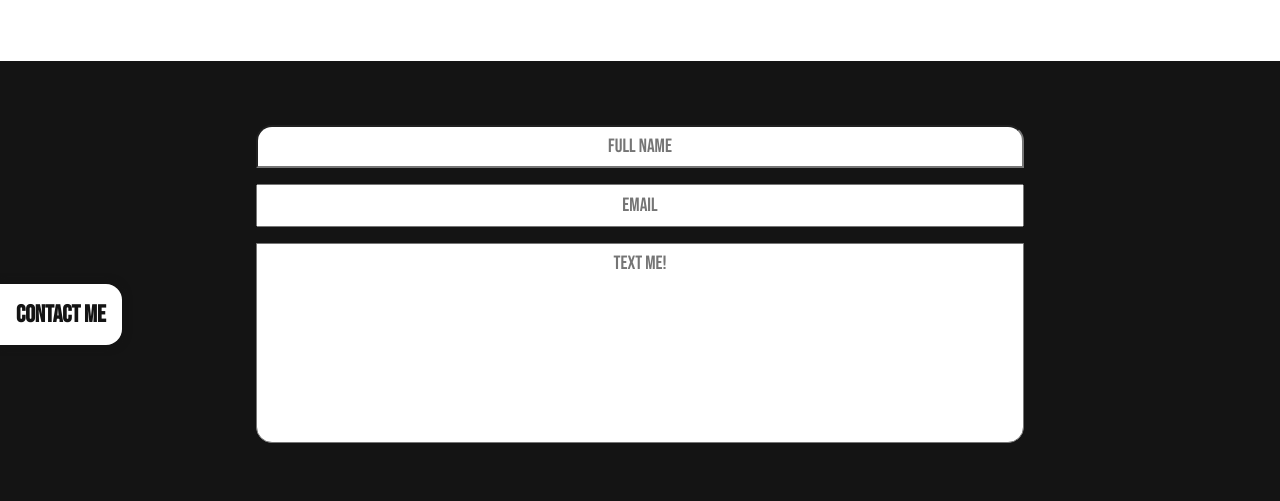
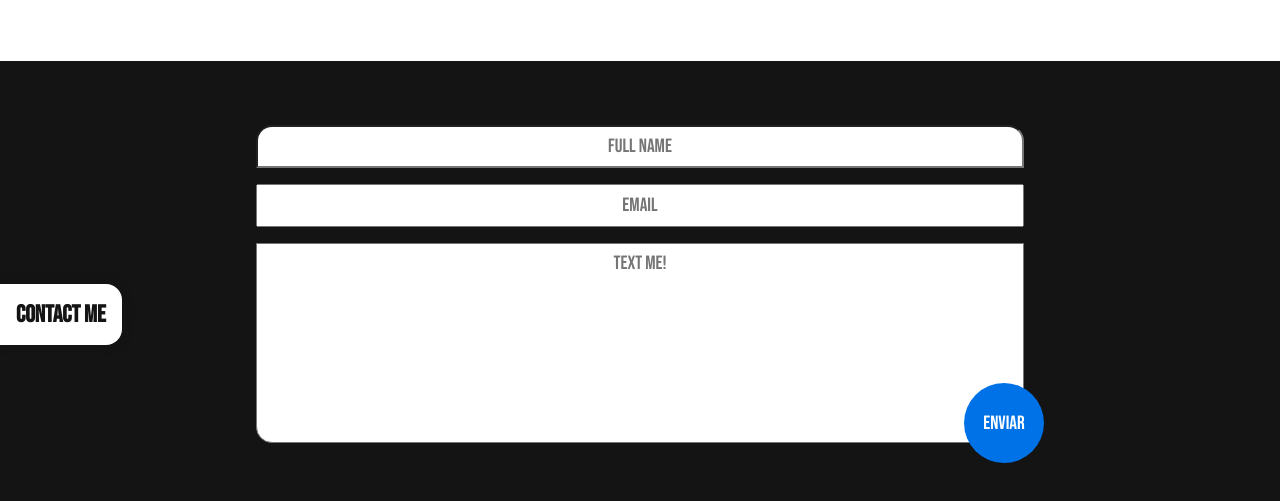
Before and after one commit to nicoprten/portfolio_01, a website: page index.html in a window 1280 px wide. Shown: the part 1684-2185 px from the top of the page. Drawn offline with nearby package versions, Linux system fonts and the light colour scheme; a web font is replaced by a local one.

Commit message:
add button send form

```diff
--- a/index.html
+++ b/index.html
@@ -125,6 +125,7 @@
                 <input class='form__inp' type='text' id='name' placeholder='Full name'>
                 <input class='form__inp' type='text' id='email' placeholder='Email'>
                 <textarea class='form__txtarea' type='text' id='message' placeholder='Text me!'></textarea>
+                <button class='form__send'>ENVIAR</button>
             </form>
         </div>
     </footer>
--- a/styles.scss
+++ b/styles.scss
@@ -283,6 +283,7 @@ footer .container{
         flex-direction: column;
         gap: 1rem;
         width: 60%;
+        position: relative;
         .form__inp{
             text-align: center;
             padding: .5rem;
@@ -305,5 +306,25 @@ footer .container{
             height: 200px;
             border-radius: 0 0 1rem 1rem;
         }
+        .form__send{
+            position: absolute;
+            background-color: $blue;
+            border: none;
+            color: white;
+            padding: 1rem;
+            font-size: 1.2em;
+            border-radius: 50%;
+            height: 80px;
+            width: 80px;
+            right: -20px;
+            bottom: -20px;
+        }
+        .form__send:hover{
+            cursor: pointer;
+            box-shadow: 0 0 10px $blue;
+            background-color: white;
+            color: $black;
+            transition: 0.3s;
+        }
     }
 }
```
Also changed, not shown: styles.css.
